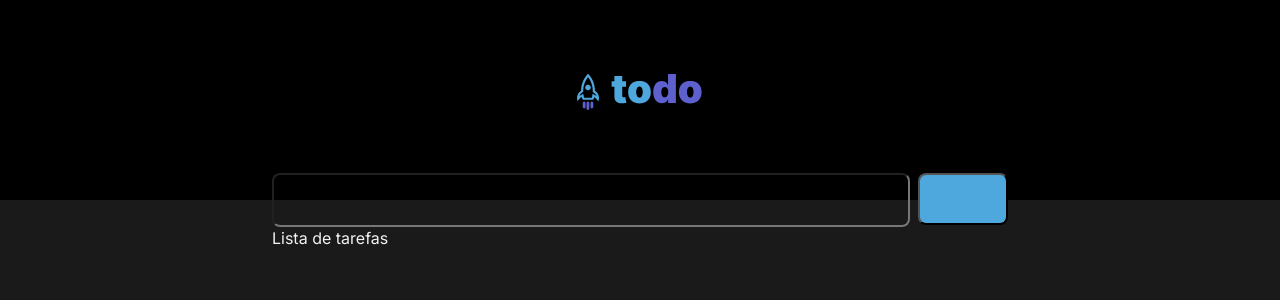
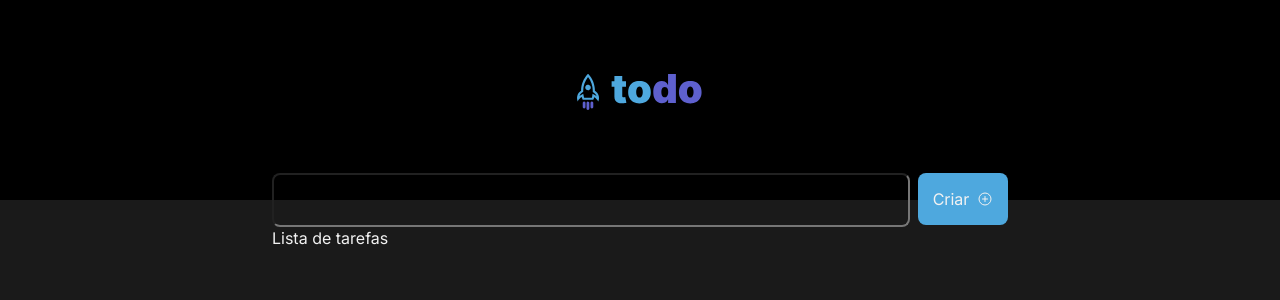
Before and after one commit to briansiervi/nivel01-todo-list, a React (Vite) app: page / in a window 1280 px wide. Shown: the top 300 px of the page. Built offline with nearby package versions, Linux system fonts and the light colour scheme.

Commit message:
botão criar concluído

```diff
--- a/package.json
+++ b/package.json
@@ -10,6 +10,7 @@
     "preview": "vite preview"
   },
   "dependencies": {
+    "phosphor-react": "^1.4.1",
     "react": "^18.2.0",
     "react-dom": "^18.2.0"
   },
--- a/src/components/Button.module.css
+++ b/src/components/Button.module.css
@@ -3,4 +3,19 @@
   width: 5.625rem;
   height: 3.25rem;
   border-radius: 8px;
+  color: var(--gray-100);
+  text-decoration: none;
+
+  display: flex;
+  align-items: center;
+  justify-content: center;
 }
+
+.button span {
+  padding-right: 0.5rem;
+}
+
+.button .plusCircle {
+  color: var(--gray-100);
+  bottom: 0;
+}
--- a/src/components/Button.tsx
+++ b/src/components/Button.tsx
@@ -1,5 +1,11 @@
 import styles from "./Button.module.css";
+import { PlusCircle } from "phosphor-react";
 
 export function Button() {
-  return <button className={styles.button} />;
+  return (
+    <a href="#" className={styles.button}>
+      <span>Criar</span>
+      <PlusCircle size={16} className={styles.plusCircle} />
+    </a>
+  );
 }
```
Also changed, not shown: src/assets/plus.svg (added), 1 other file (tests, documents, lock files or other folders).
